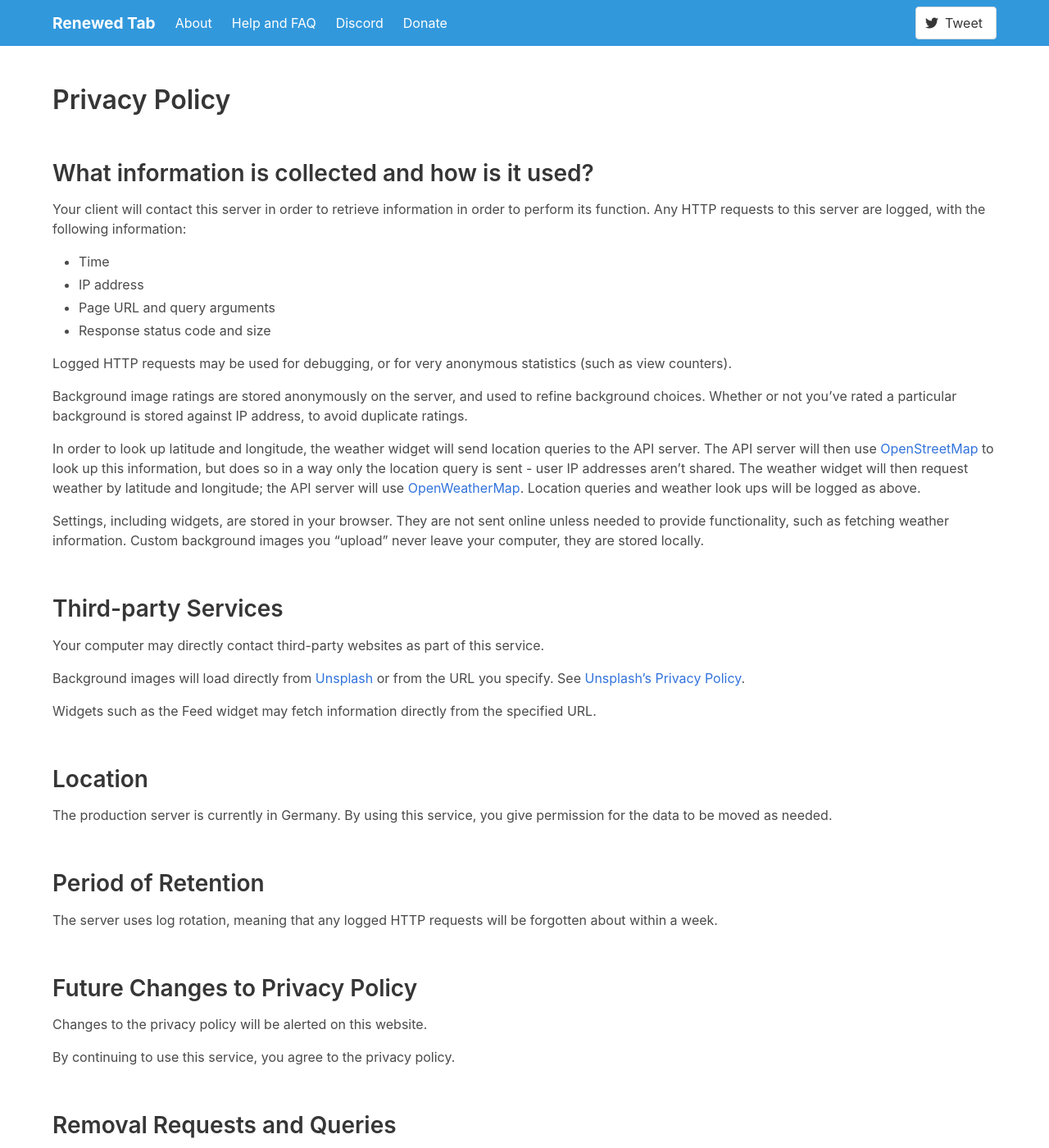
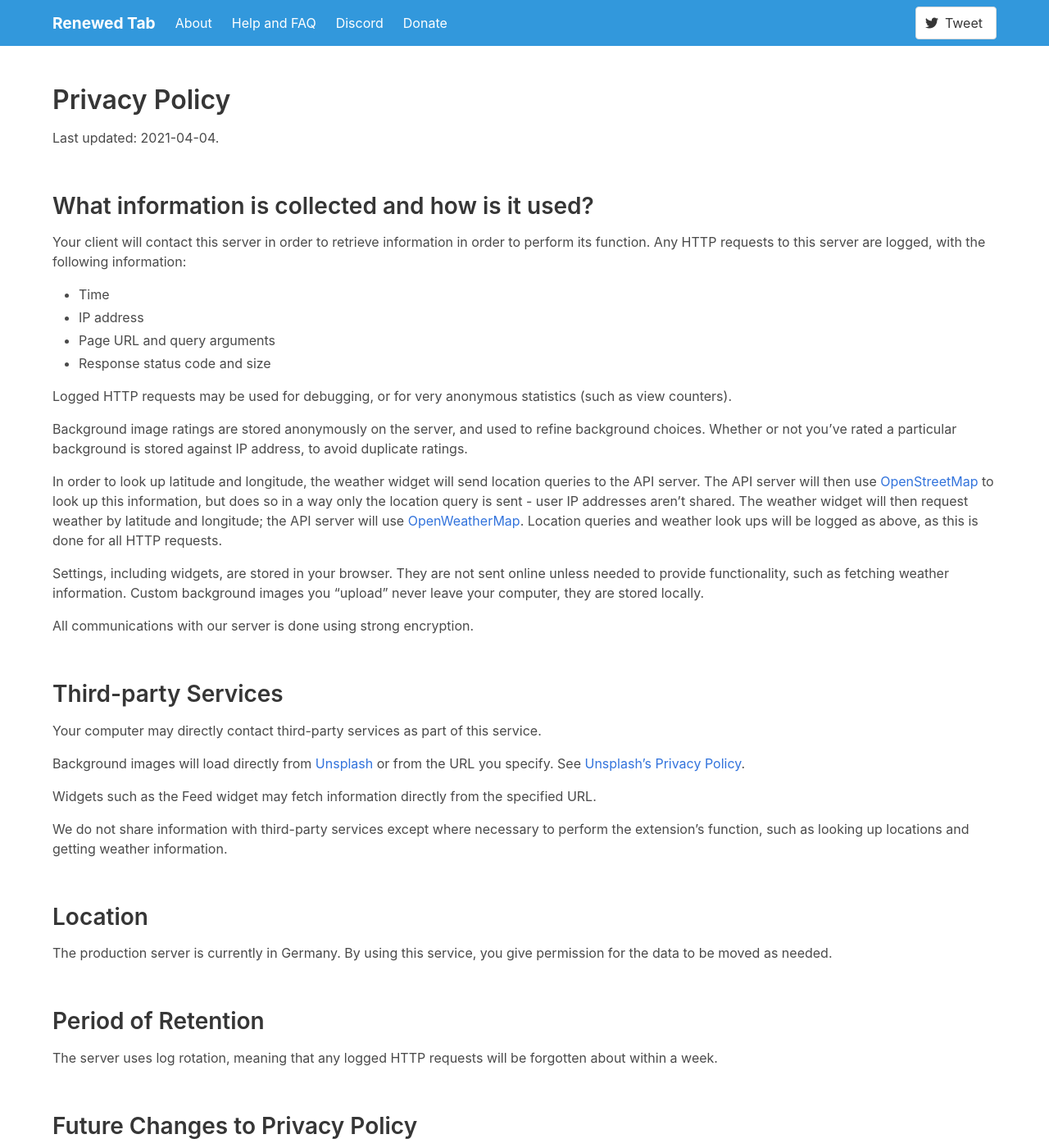
Before and after one commit to rubenwardy/renewedtab_website, a Jekyll site: the page built from privacy_policy.md, in a window 1280 px wide and 1400 px high. Shown: the whole window at 82% size. Built offline with Jekyll 4.4.1, drawn with Linux system fonts in a browser that asks for light colours.

Commit message:
Add info on sharing and handling

```diff
--- a/privacy_policy.md
+++ b/privacy_policy.md
@@ -4,6 +4,8 @@ layout: article
 ---
 
 # Privacy Policy
+
+Last updated: 2021-04-04.
 
 
 ## What information is collected and how is it used?
@@ -30,24 +32,31 @@ location queries to the API server. The API server will then use
 but does so in a way only the location query is sent - user IP addresses aren't
 shared. The weather widget will then request weather by latitude and longitude;
 the API server will use [OpenWeatherMap](https://openweathermap.org/).
-Location queries and weather look ups will be logged as above.
+Location queries and weather look ups will be logged as above, as this is done
+for all HTTP requests.
 
 Settings, including widgets, are stored in your browser. They are not sent
 online unless needed to provide functionality, such as fetching weather
 information. Custom background images you "upload" never leave your computer,
 they are stored locally.
 
+All communications with our server is done using strong encryption.
+
 
 ## Third-party Services
 
-Your computer may directly contact third-party websites as part of this service.
+Your computer may directly contact third-party services as part of this service.
 
 Background images will load directly from [Unsplash](https://unsplash.com) or
 from the URL you specify.
 See [Unsplash's Privacy Policy](https://unsplash.com/privacy).
 
-Widgets such as the Feed widget may fetch
-information directly from the specified URL.
+Widgets such as the Feed widget may fetch information directly from the
+specified URL.
+
+We do not share information with third-party services except where necessary to
+perform the extension's function, such as looking up locations and getting
+weather information.
 
 
 ## Location
```
